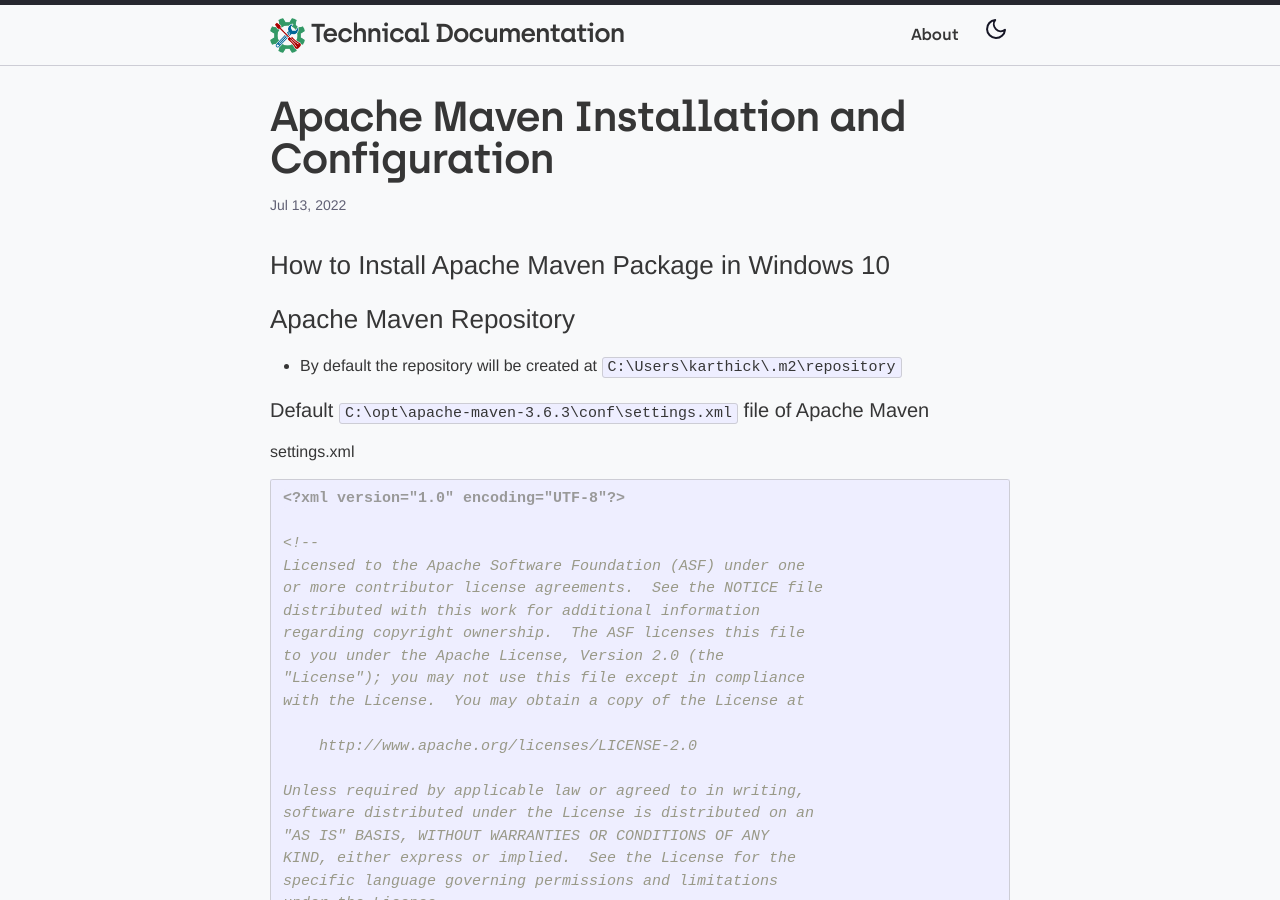
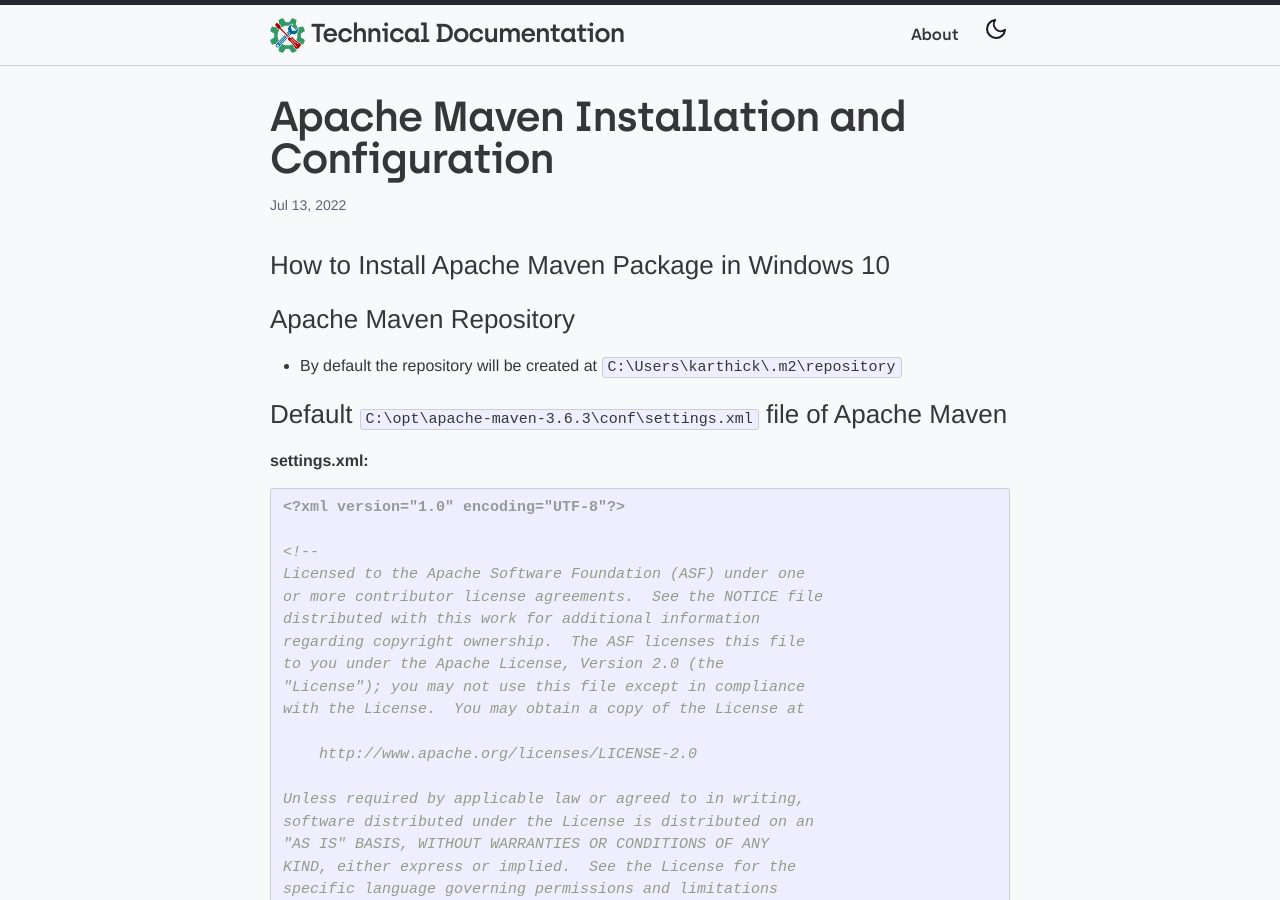
Before and after one commit to karthick87/karthick87.github.io, a Jekyll site: the page built from _posts/2022-07-14-apache-maven-config.md, in a window 1280 px wide and 900 px high. Built offline with Jekyll 4.4.1, drawn with Linux system fonts in a browser that asks for light colours; a script that is not in the unit is left out.

````diff
--- a/_posts/2022-07-14-apache-maven-config.md
+++ b/_posts/2022-07-14-apache-maven-config.md
@@ -10,8 +10,8 @@ categories: update
 ### Apache Maven Repository
 - By default the repository will be created at `C:\Users\karthick\.m2\repository`
 
-#### Default `C:\opt\apache-maven-3.6.3\conf\settings.xml` file of Apache Maven
-settings.xml
+### Default `C:\opt\apache-maven-3.6.3\conf\settings.xml` file of Apache Maven
+**settings.xml:**
 
 ```xml
 <?xml version="1.0" encoding="UTF-8"?>
````
